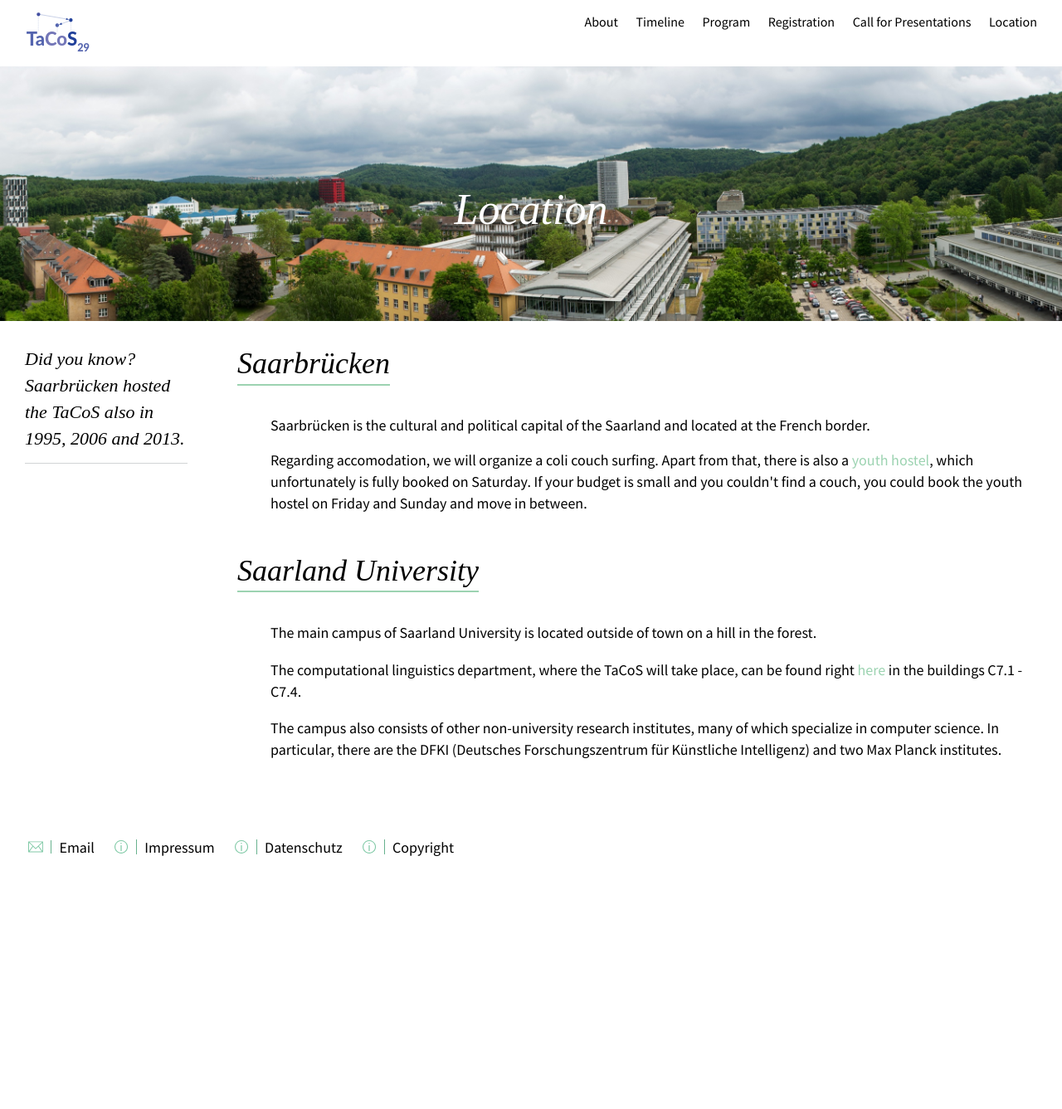
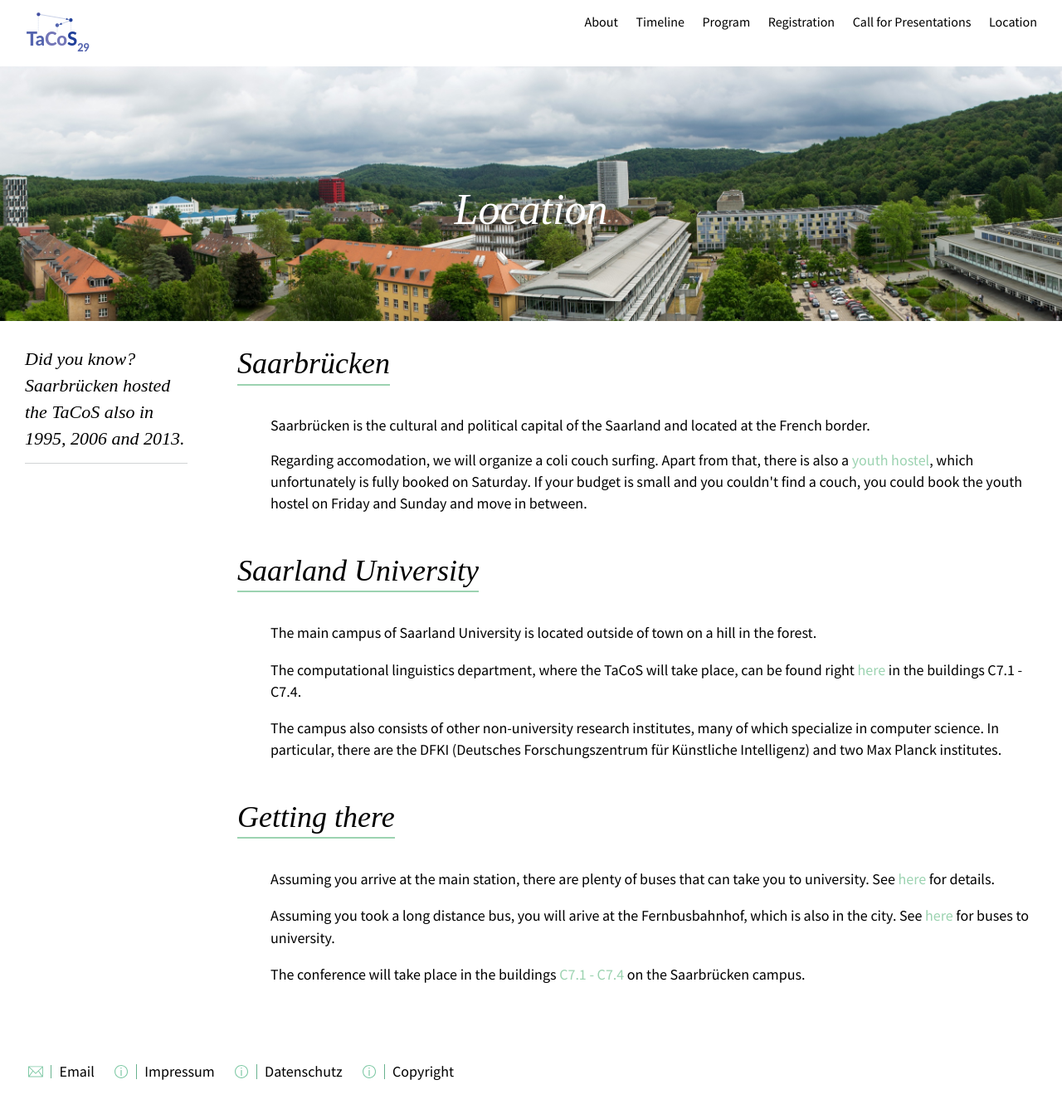
Before and after one commit to namednil/tacos29, a Jekyll site: the page built from location.html, in a window 1280 px wide. Shown: the whole page at 83% size. Built offline with Jekyll 4.4.1, drawn with Linux system fonts in a browser that asks for light colours; some web fonts are replaced; before the commit the page ends 1066 px from its top, so only the background shows below that.

Commit message:
location

```diff
--- a/location.html
+++ b/location.html
@@ -36,6 +36,22 @@ layout: project
           </ul>
       </section>
 
+    <section>
+        <h2>Getting there</h2>
+          <ul>
+              <p>
+              Assuming you arrive at the main station, there are plenty of buses that can take you to university. See <a href="https://www.uni-saarland.de/en/footer/dialogue/find-us/saarbruecken/train.html">here</a> for details.
+              </p>
+              <p>
+              Assuming you took a long distance bus, you will arive at the Fernbusbahnhof, which is also in the city. See <a href="http://www.saarfahrplan.de/cgi-bin/query.exe/en?predefinedBookmarkLink=yes&REQ0JourneyStopsS0ID=A%3D1%40O%3DBrauerstr.%2FFernbusbahnhof,%20Saarbr%FCcken%40X%3D7000359%40Y%3D49240401%40U%3D80%40L%3D000010613%40B%3D1%40V%3D11.9,%40p%3D1554992500%40&REQ0JourneyStopsZ0ID=A%3D1%40O%3DUniversit%E4t%20Campus,%20Saarbr%FCcken%40X%3D7040603%40Y%3D49254720%40U%3D80%40L%3D000010904%40B%3D1%40V%3D11.9,%40p%3D1554992500%40&REQ0JourneyProduct_prod_list=1:1111111111000000&">here</a> for buses to university.
+              </p>
+             <p>
+              The conference will take place in the buildings <a href="/images/lageplan/lageplan.pdf">C7.1 - C7.4</a> on the Saarbrücken campus.
+              </p>
+
+          </ul>
+      </section>
+
 
     </div>
   </div>
```
